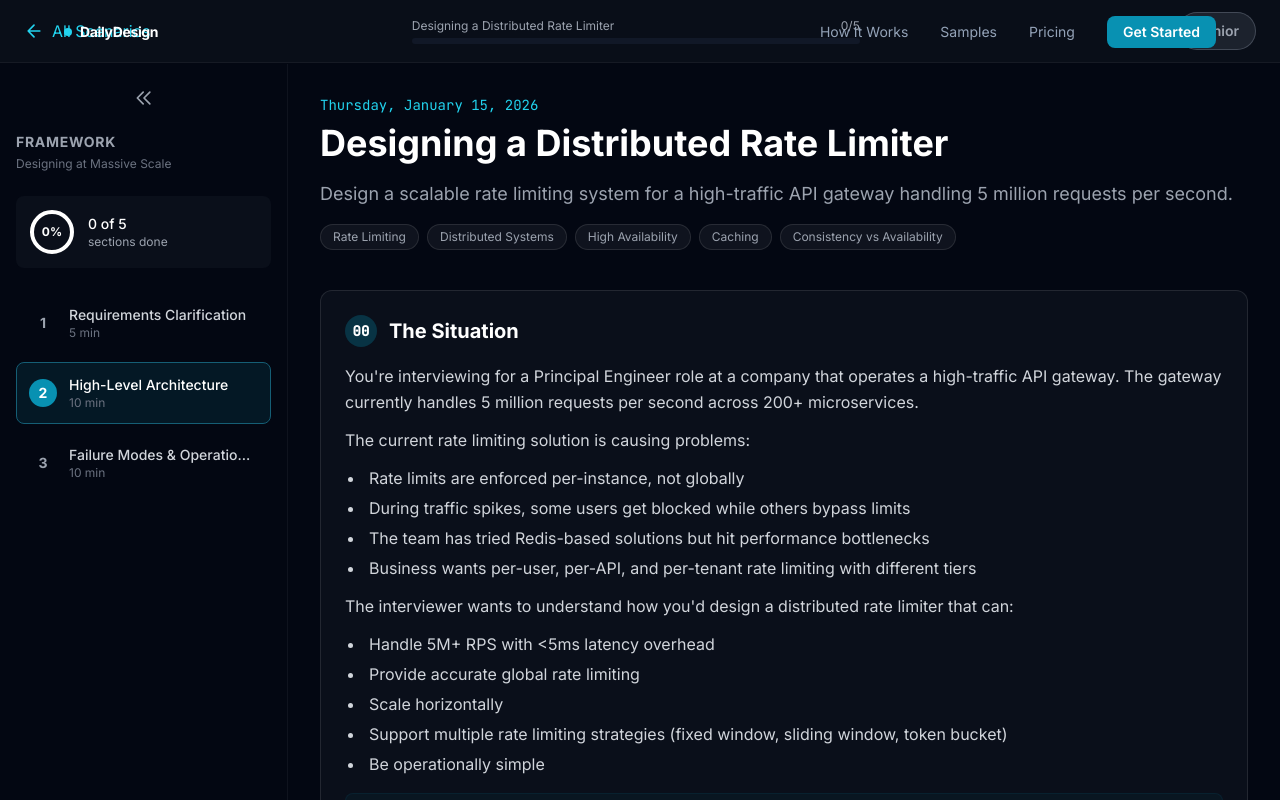
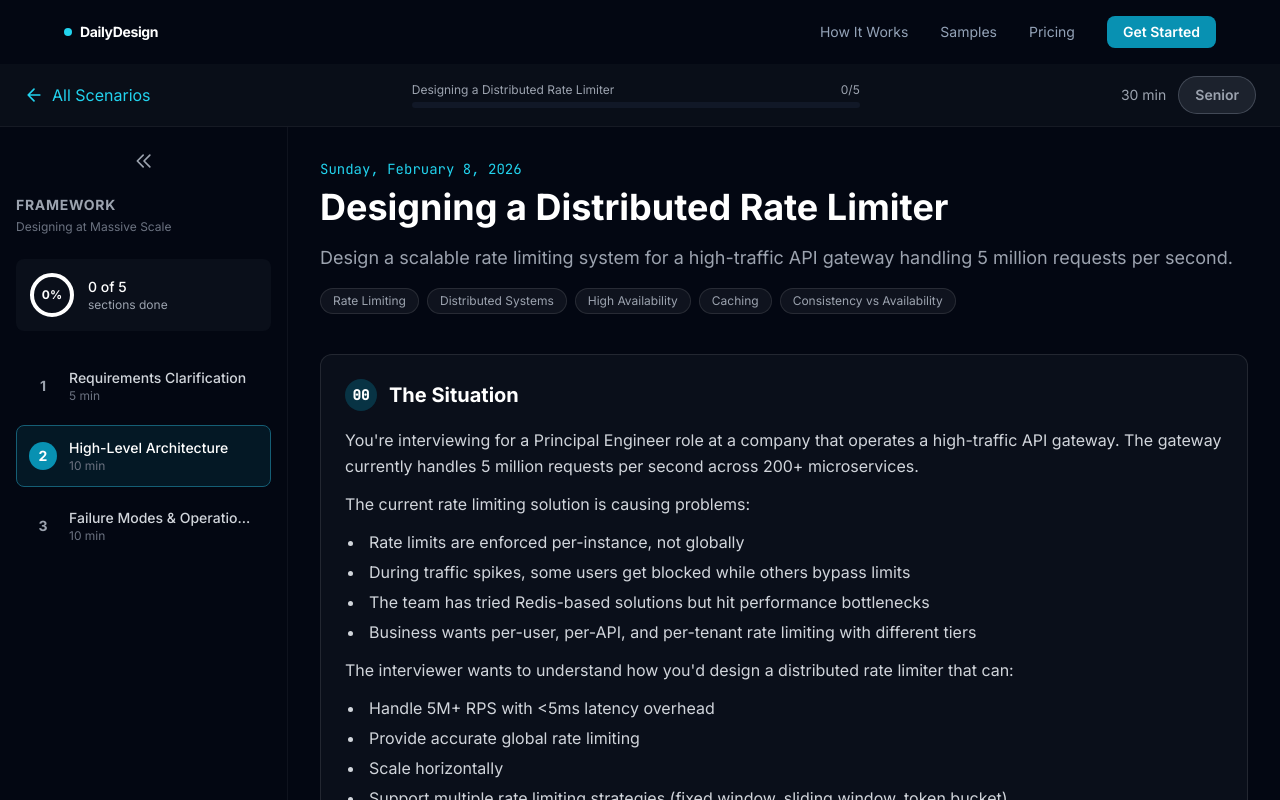
Before and after one commit to radhagarine/dailydesign, a Next.js app: page /samples/scenario-1 in a window 1280 px wide. Shown: the top 800 px of the page. Built offline with nearby package versions, Linux system fonts and the light colour scheme.

Commit message:
Fixed the Get started free routing on Hero section

```diff
--- a/components/InterviewScenario.tsx
+++ b/components/InterviewScenario.tsx
@@ -94,8 +94,8 @@ interface InterviewScenarioProps {
     generatedAt: Date;
 }
 
-const formatDate = (date: Date) => {
-    return new Date(date).toLocaleDateString('en-US', {
+const formatDate = () => {
+    return new Date().toLocaleDateString('en-US', {
         weekday: 'long',
         year: 'numeric',
         month: 'long',
@@ -299,15 +299,13 @@ function SidebarNavItem({
     return (
         <button
             onClick={onClick}
-            className={`w-full text-left p-3 rounded-lg transition-all duration-200 group ${
-                isActive
+            className={`w-full text-left p-3 rounded-lg transition-all duration-200 group ${isActive
                 ? 'bg-accent-900/40 border border-accent-800'
                 : 'hover:bg-dark-700/50 border border-transparent'
                 }`}
         >
             <div className="flex items-center gap-3">
-                <div className={`w-7 h-7 rounded-full flex items-center justify-center text-sm font-bold transition-colors ${
-                    isCompleted
+                <div className={`w-7 h-7 rounded-full flex items-center justify-center text-sm font-bold transition-colors ${isCompleted
                     ? 'bg-green-600 text-white'
                     : isActive
                         ? 'bg-accent-600 text-white'
@@ -345,14 +343,13 @@ function MobileNav({
     onStepClick: (index: number) => void;
 }) {
     return (
-        <div className="lg:hidden sticky top-16 z-20 bg-dark-900/95 backdrop-blur-lg border-b border-white/5 -mx-4 px-4 py-3">
+        <div className="lg:hidden sticky top-[7.75rem] z-20 bg-dark-900/95 backdrop-blur-lg border-b border-white/5 -mx-4 px-4 py-3">
             <div className="flex items-center gap-2 overflow-x-auto pb-2 scrollbar-hide">
                 {steps.map((step, i) => (
                     <button
                         key={i}
                         onClick={() => onStepClick(i)}
-                        className={`flex items-center gap-2 px-3 py-2 rounded-full whitespace-nowrap text-sm transition-all ${
-                            currentStep === i
+                        className={`flex items-center gap-2 px-3 py-2 rounded-full whitespace-nowrap text-sm transition-all ${currentStep === i
                             ? 'bg-accent-600 text-white'
                             : revealedSteps.has(i)
                                 ? 'bg-green-900/30 text-green-300 border border-green-800'
@@ -637,9 +634,9 @@ export default function InterviewScenario(props: InterviewScenarioProps) {
     const totalSections = scenario.framework_steps.length + 2; // steps + simulation + summary
 
     return (
-        <div className="min-h-screen bg-dark-900 text-white">
+        <div className="min-h-screen bg-dark-900 text-white pt-16">
             {/* Sticky Header */}
-            <div className="bg-dark-800/95 border-b border-white/5 sticky top-0 z-30 backdrop-blur-xl">
+            <div className="bg-dark-800/95 border-b border-white/5 sticky top-16 z-30 backdrop-blur-xl">
                 <div className="max-w-7xl mx-auto px-4 lg:px-6 py-3 flex items-center justify-between">
                     <Link href="/archive" className="flex items-center gap-2 text-accent-400 hover:text-accent-300 transition">
                         <svg width="20" height="20" viewBox="0 0 24 24" fill="none" stroke="currentColor" strokeWidth="2" strokeLinecap="round" strokeLinejoin="round">
@@ -678,7 +675,7 @@ export default function InterviewScenario(props: InterviewScenarioProps) {
 
             <div className="max-w-7xl mx-auto flex">
                 {/* Sidebar - Desktop Only */}
-                <aside className={`hidden lg:block sticky top-16 h-[calc(100vh-4rem)] transition-all duration-300 ${sidebarCollapsed ? 'w-16' : 'w-72'}`}>
+                <aside className={`hidden lg:block sticky top-[7.75rem] h-[calc(100vh-7.75rem)] transition-all duration-300 ${sidebarCollapsed ? 'w-16' : 'w-72'}`}>
                     <div className="h-full border-r border-white/5 p-4 overflow-y-auto">
                         {/* Collapse Toggle */}
                         <button
@@ -740,15 +737,13 @@ export default function InterviewScenario(props: InterviewScenarioProps) {
                                     {allStepsRevealed && (
                                         <button
                                             onClick={scrollToSimulation}
-                                            className={`w-full text-left p-3 rounded-lg transition-all duration-200 ${
-                                                showSimulation
+                                            className={`w-full text-left p-3 rounded-lg transition-all duration-200 ${showSimulation
                                                 ? 'bg-yellow-900/20 border border-yellow-800'
                                                 : 'hover:bg-dark-700/50 border border-transparent'
                                                 }`}
                                         >
                                             <div className="flex items-center gap-3">
-                                                <div className={`w-7 h-7 rounded-full flex items-center justify-center text-sm ${
-                                                    showSimulation ? 'bg-yellow-600 text-white' : 'bg-dark-600 text-gray-400'
+                                                <div className={`w-7 h-7 rounded-full flex items-center justify-center text-sm ${showSimulation ? 'bg-yellow-600 text-white' : 'bg-dark-600 text-gray-400'
                                                     }`}>
                                                     ⚡
                                                 </div>
@@ -766,15 +761,13 @@ export default function InterviewScenario(props: InterviewScenarioProps) {
                                     {showSimulation && (
                                         <button
                                             onClick={scrollToSummary}
-                                            className={`w-full text-left p-3 rounded-lg transition-all duration-200 ${
-                                                showSummary
+                                            className={`w-full text-left p-3 rounded-lg transition-all duration-200 ${showSummary
                                                 ? 'bg-green-900/20 border border-green-800'
                                                 : 'hover:bg-dark-700/50 border border-transparent'
                                                 }`}
                                         >
                                             <div className="flex items-center gap-3">
-                                                <div className={`w-7 h-7 rounded-full flex items-center justify-center text-sm ${
-                                                    showSummary ? 'bg-green-600 text-white' : 'bg-dark-600 text-gray-400'
+                                                <div className={`w-7 h-7 rounded-full flex items-center justify-center text-sm ${showSummary ? 'bg-green-600 text-white' : 'bg-dark-600 text-gray-400'
                                                     }`}>
                                                     📋
                                                 </div>
@@ -798,14 +791,12 @@ export default function InterviewScenario(props: InterviewScenarioProps) {
                                     <button
                                         key={i}
                                         onClick={() => scrollToStep(i)}
-                                        className={`w-full p-2 rounded-lg transition-all ${
-                                            currentStep === i
+                                        className={`w-full p-2 rounded-lg transition-all ${currentStep === i
                                             ? 'bg-accent-900/40'
                                             : 'hover:bg-dark-700/50'
                                             }`}
                                     >
-                                        <div className={`w-8 h-8 mx-auto rounded-full flex items-center justify-center text-sm font-bold ${
-                                            revealedSteps.has(i)
+                                        <div className={`w-8 h-8 mx-auto rounded-full flex items-center justify-center text-sm font-bold ${revealedSteps.has(i)
                                             ? 'bg-green-600 text-white'
                                             : currentStep === i
                                                 ? 'bg-accent-600 text-white'
@@ -824,7 +815,7 @@ export default function InterviewScenario(props: InterviewScenarioProps) {
                 <main className="flex-1 min-w-0 px-4 lg:px-8 py-8">
                     {/* Title Section */}
                     <div className="mb-10">
-                        <p className="text-accent-400 text-sm font-mono mb-2">{formatDate(props.generatedAt)}</p>
+                        <p className="text-accent-400 text-sm font-mono mb-2">{formatDate()}</p>
                         <h1 className="text-3xl lg:text-4xl font-bold mb-4">{scenario.problem.title}</h1>
                         <p className="text-lg text-gray-400 leading-relaxed mb-4">{scenario.problem.statement}</p>
 
--- a/components/NewsletterSignup.tsx
+++ b/components/NewsletterSignup.tsx
@@ -43,13 +43,8 @@ export default function NewsletterSignup({ redirectToOnboarding = true, compact
 
             setStatus('success');
 
-            // Redirect to onboarding for new subscribers
-            if (redirectToOnboarding && data.isNew && data.token) {
-                setTimeout(() => {
-                    router.push(`/welcome?email=${encodeURIComponent(email)}&token=${data.token}`);
-                }, 500);
-            } else if (redirectToOnboarding && !data.isNew) {
-                // Already subscribed - show success and redirect to samples
+            // Redirect to samples for all subscribers (new and existing)
+            if (redirectToOnboarding) {
                 setTimeout(() => {
                     router.push('/samples/scenario-1');
                 }, 1000);
```
Lines whose indentation alone changed are shown as unchanged.
